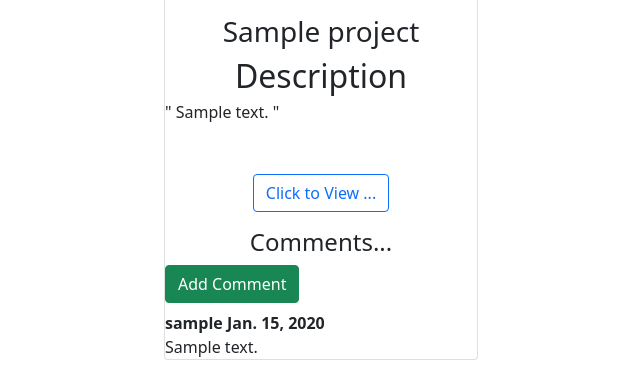
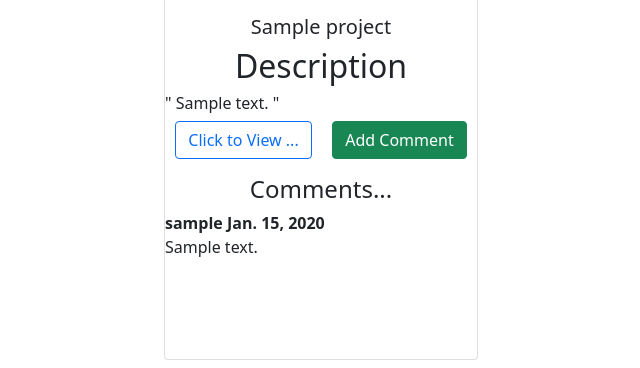
Before and after one commit to Daniel-Muruthi/devrank, a Django app: page /index/ in a window 1280 px wide. Shown: the part 525-893 px from the top of the page, without its empty margins (319-959 px from the left). Run offline with Django 3.2, Linux system fonts and the light colour scheme; a user stored in the database is signed in; tables that the repository leaves empty hold one stand-in row (values such as "Sample post"); some libraries are stand-ins or nearby versions.

Commit message:
This will add the comments section

```diff
--- a/devawards/templates/index.html
+++ b/devawards/templates/index.html
@@ -8,14 +8,17 @@
             <div class="card flex-column col-sm-3 mx-1 my-2" style="height:800px;">
                 <img src="{{project.userpic.url}}" alt="projectpic" height="400px">
                 <h2 class="text-center">Title</h2>
-                <h3 class="text-center my-2">{{project.title}}</h3>
+                <h5 class="text-center my-2">{{project.title}}</h5>
                 <h2 class="text-center">Description</h2>
                 <h6>" {{project.description|truncatechars:70}}  "</h6>
-                <p class="mt-auto align-self-center">
-                    <a class="btn mt-auto btn-outline-primary" href="{%url 'findpost' project.id %}">
-                        Click to View ...
-                    </a>
-                </p>
+                <div class="d-flex justify-content-around">
+                    <p class="mt-auto">
+                        <a class="btn mt-auto btn-outline-primary" href="{%url 'findpost' project.id %}">
+                            Click to View ...
+                        </a>
+                    </p>
+                    <h5><a href="{%url 'addcomment' project.id %}" class="btn btn-success">Add Comment</a></h5>
+                </div>
                 <!-- <div class="section">
                     <div class="">
                         <form method="POST" action="">
@@ -29,7 +32,7 @@
                 </div> -->
                 <div>
                     <h4 class="text-center">Comments...</h4>
-                    <h5><a href="{%url 'addcomment' project.id %}" class="btn btn-success">Add Comment</a></h5>
+
                     {% if not project.comments.all %}
                         No Comments Yet...<a href="{%url 'addcomment' project.id %}">Add One</a>
                     {% else %}
```
Also changed, not shown: devawards/migrations/0011_alter_comment_options.py (added).
